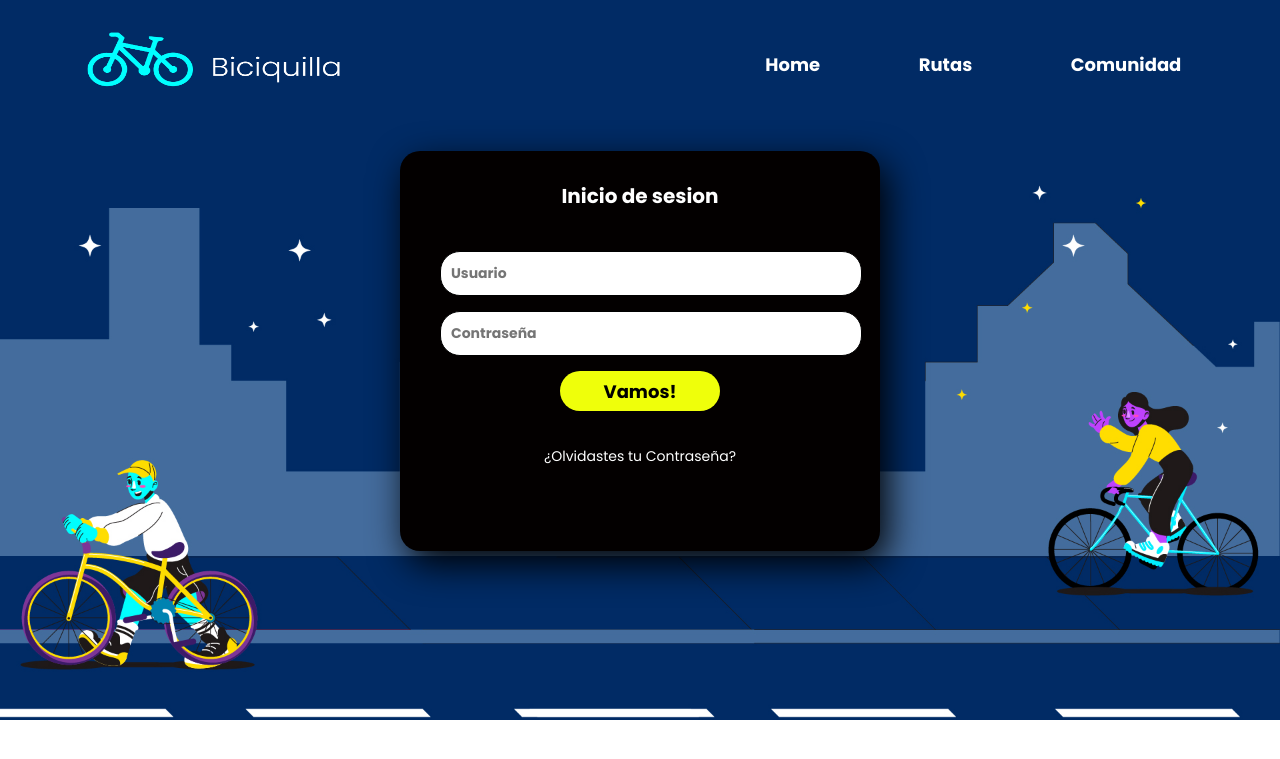
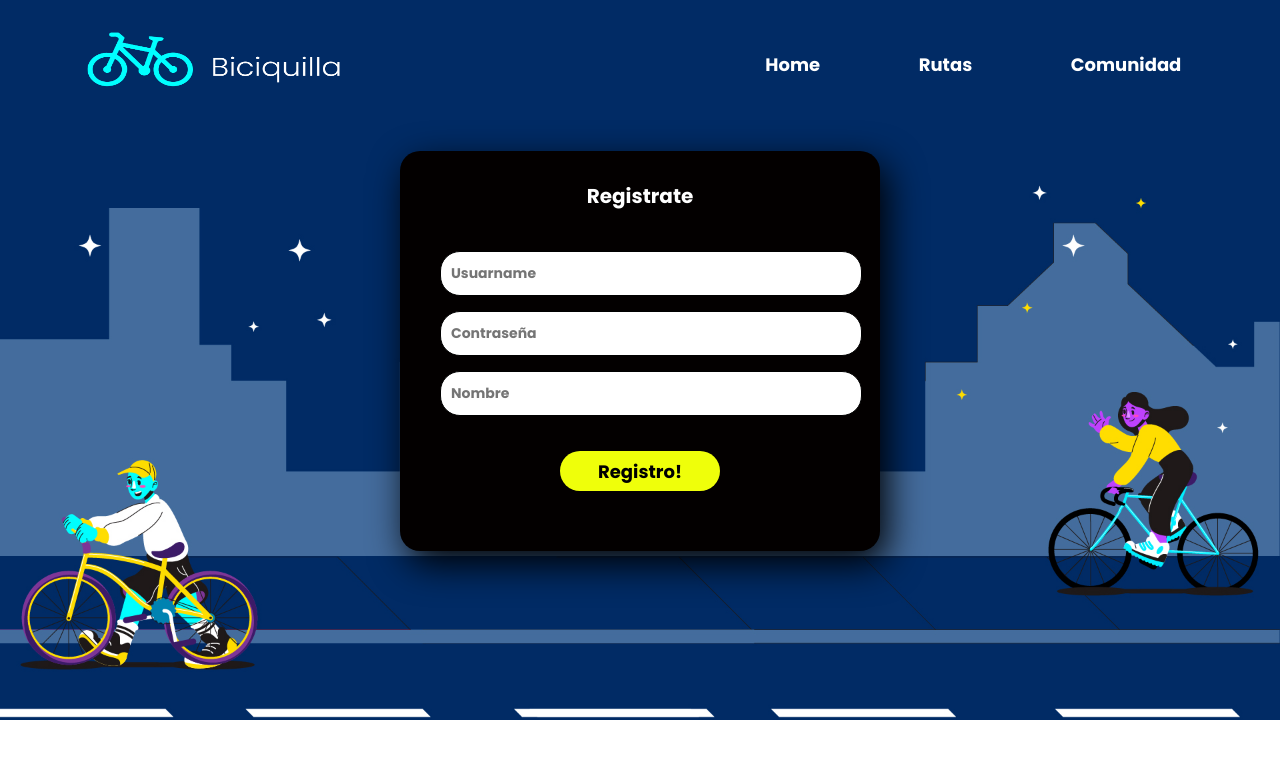
Before and after one commit to DiegoVesga/Backend_Movilidad, a Flask app: template config/templates/Signup.html in a window 1280 px wide. Shown: the top 759 px of the page. Run offline with Flask 3, Linux system fonts and the light colour scheme; the template is opened without the code that fills it, so the values that code supplies are empty; some web fonts are replaced.

Commit message:
qle monda con claro

```diff
--- a/config/Static/Styles/Loginin.css
+++ b/config/Static/Styles/Loginin.css
@@ -60,10 +60,6 @@ body {
 
 }
 
-.container{
-    z-index: 2;
-}
-
 .form-login {
     position: relative;
     width: 400px;
@@ -103,6 +99,7 @@ body {
     border: none;
     color: rgb(0, 0, 0);
     margin-bottom: 16px;
+    margin-top: 20px;
     font-size: large;
     font-family: 'Poppins';
     font-weight: 700;
--- a/config/Static/Styles/Signup.css
+++ b/config/Static/Styles/Signup.css
@@ -59,3 +59,70 @@ body {
     font-weight: 700;
 
 }
+
+.form-login {
+    position: relative;
+    width: 400px;
+    height: 340px;
+    background: #030000;
+    margin: auto;
+    margin-top: -45%;
+    box-shadow: 7px 13px 37px #000;
+    padding: 30px 40px;
+    color: white;
+    border-radius: 20px;
+}
+
+.form-login h5 {
+    margin: 0;
+    text-align: center;
+    height: 40px;
+    margin-bottom: 30px;
+    font-size: 20px;
+}
+
+.controls {
+    width: 100%;
+    border: 1px solid #000000;
+    margin-bottom: 15px;
+    padding: 11px 10px;
+    background: #ffffff;
+    font-size: 14px;
+    font-weight: bold;
+    border-radius: 20px;
+}
+
+.buttons {
+    margin-top: 20px;
+    width: 40%;
+    height: 40px;
+    background: #efff0a;
+    border: none;
+    color: rgb(0, 0, 0);
+    margin-bottom: 16px;
+    font-size: large;
+    font-family: 'Poppins';
+    font-weight: 700;
+    border-radius: 20px;
+    margin-left: 30%;
+    cursor: pointer;
+    transition: background-color 0.3s, transform 0.3s, box-shadow 0.3s;
+}
+
+.buttons:hover {
+    background-color: #cad436;
+    transform: scale(1.05);
+    box-shadow: 0px 5px 10px rgba(0, 0, 0, 0.2); /* Agregamos una sombra */
+}
+
+
+.form-login p {
+    height: 40px;
+    text-align: center;
+}
+
+.form-login a {
+    color: white;
+    text-decoration: none;
+    font-size: 14px;
+}
--- a/config/db.py
+++ b/config/db.py
@@ -5,7 +5,7 @@ from flask_marshmallow import Marshmallow
 app = Flask(__name__)
 
 # Realizar la conexiòn
-app.config['SQLALCHEMY_DATABASE_URI']= "mysql+pymysql://root@localhost/biciquilla"
+app.config['SQLALCHEMY_DATABASE_URI']= "mysql+pymysql://root@localhost/prueba"
 app.config['SQLALCHEMY_TRACK_MODIFICATION'] = False
 
 app.secret_key = "biciquilla"
--- a/config/templates/Signup.html
+++ b/config/templates/Signup.html
@@ -4,7 +4,7 @@
 <head>
     <meta charset="UTF-8">
     <meta name="viewport" content="width=device-width, initial-scale=1.0">
-    <link rel="stylesheet" href="/config/static/Styles/Loginin.css">
+    <link rel="stylesheet" href="/config/static/Styles/Signup.css">
     <title>Sign up</title>
 </head>
 
@@ -13,29 +13,24 @@
         <div> <img id="bg" src="/config/static/IMG/fondo23.jpg"></div>
         <nav class="navv">
             <ul id="navbar">
-                <li class="button_left"><a href="#mainheader"><img id="Logo" src="/config/Static/IMG/logo2-01.png"alt=""></a></li>
+                <li class="button_left"><a href="#mainheader"><img id="Logo" src="/config/Static/IMG/logo2-01.png"
+                            alt=""></a></li>
                 <li class="button_right"><a href="#Home" class="3">Home</a></li>
                 <li class="button_right"><a href="#ruta" class="3">Rutas</a></li>
                 <li class="button_right nuevaclase"><a href="#Comunidad" class="3">Comunidad</a></li>
             </ul>
         </nav>
     </header>
-    <div class="container">
-        <section class="form-login">
-            <h5>Inicio de sesion</h5>
-            <form action="/iniciosesion" method="post" >
-                <input class="controls" type="text" name="usuario" value="" placeholder="Usuario">
-                <input class="controls" type="password" name="contrasena" value="" placeholder="Contraseña">
-                <button class="buttons" type="submit">Vamos!</button>
-            </form>
-            <p><a href="#">¿Olvidastes tu Contraseña?</a></p>
-        </section>
-    </div>
 
-
-
-
-
+    <section class="form-login">
+        <h5>Registrate</h5>
+        <form action="/Registro" method="POST">
+            <input class="controls" type="text" name="usuario" value="" placeholder="Usuarname">
+            <input class="controls" type="password" name="contrasena" value="" placeholder="Contraseña">
+            <input class="controls" type="text" name="nombre" value="" placeholder="Nombre">
+            <button class="buttons" type="submit">Registro!</button>
+        </form>
+    </section>
 </body>
 
 </html>
```
Also changed, not shown: api/usuario.py (+7 -2 lines), config/templates/Loginin.html (+4 -4 lines), models/usuario.py (+8 -3 lines).
